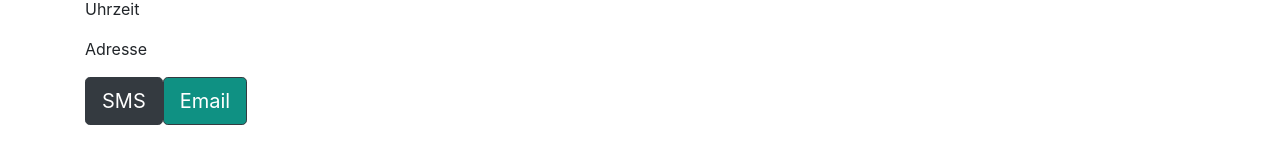
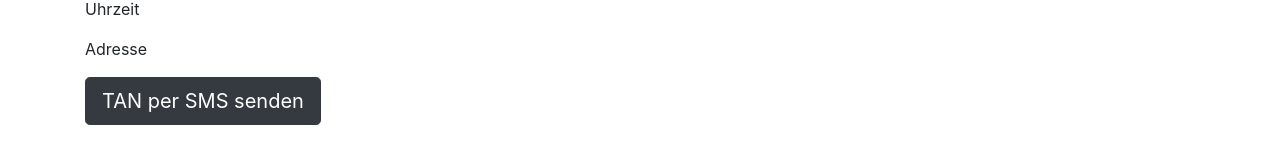
Before and after one commit to alexdorner/diplomprojekt-byh, a React (Create React App) app in the folder bookyourhospital/: page /AppointmentView/1 in a window 1280 px wide. Shown: the part 195-358 px from the top of the page. Built offline with nearby package versions, Linux system fonts and the light colour scheme; no server answers.

Commit message:
add Button AppointmentView - send TAN SMS

```diff
--- a/bookyourhospital/src/Appointment/AppointmentView.js
+++ b/bookyourhospital/src/Appointment/AppointmentView.js
@@ -44,8 +44,7 @@ class AppointmentView extends Component{
                     </Col>
                 </Row>
                 {/*<!-- Bitte Michelle, da sollte man zum TAN kommen -->*/}
-                <Button size="lg" variant="dark" action href={'/TanServiceSMS'}>SMS</Button>
-                <Button size="lg" variant="dark" onClick={() => history.push('/TanServiceEmail')}>Email</Button>
+                <Button size="lg" variant="dark" action href={'/TanServiceSMS/AppointmentView'}>TAN per SMS senden</Button>
             </Container>
         );
     }
```
Also changed, not shown: 1 other file (tests, documents, lock files or other folders).
